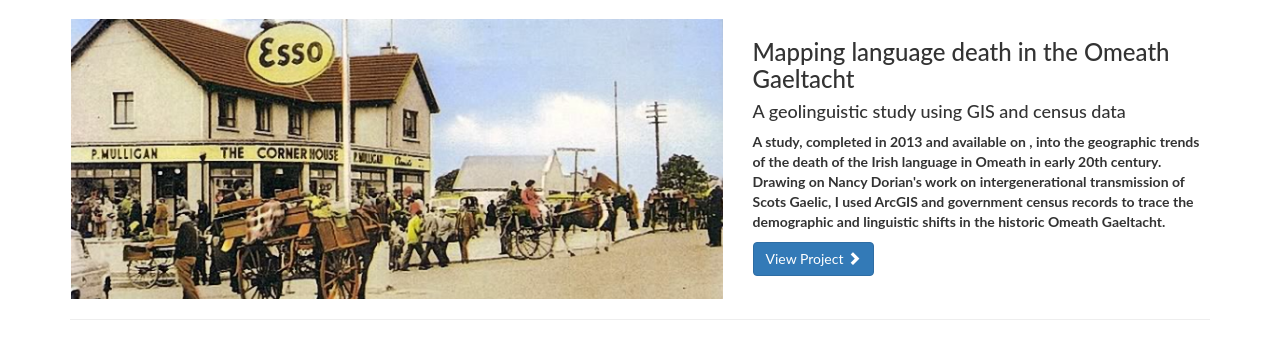
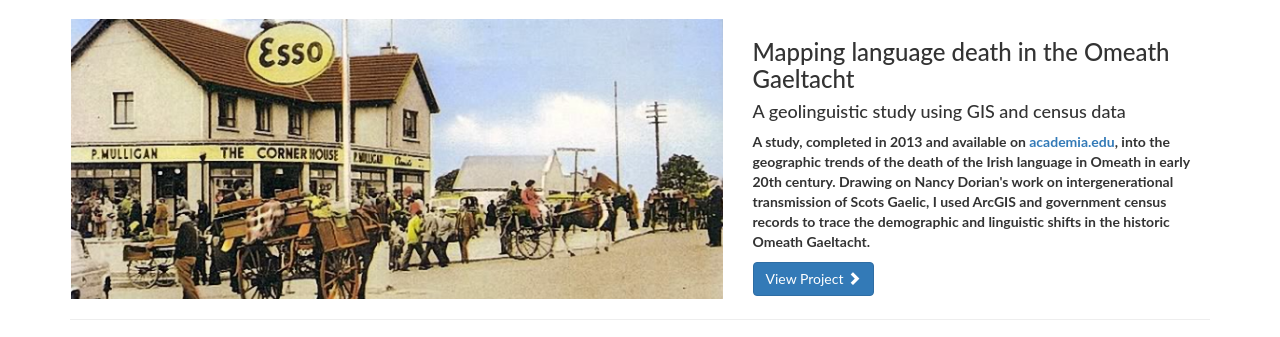
Before and after one commit to cathalmurphy/projects, a plain HTML site: page index.html in a window 1280 px wide. Shown: the part 441-778 px from the top of the page. Drawn offline with Linux system fonts and the light colour scheme.

Commit message:
Fixed academia.edu link

```diff
--- a/index.html
+++ b/index.html
@@ -101,7 +101,7 @@
             <div class="col-md-5">
                 <h3>Mapping language death in the Omeath Gaeltacht</h3>
                 <h4>A geolinguistic study using GIS and census data</h4>
-                <p>A study, completed in 2013 and available on <a href=academia.edu></a>, into the geographic trends of the death of the Irish language in Omeath in early 20th century. Drawing on Nancy Dorian's work on intergenerational transmission of Scots Gaelic, I used ArcGIS and government census records to trace the demographic and linguistic shifts in the historic Omeath Gaeltacht.</p>
+                <p>A study, completed in 2013 and available on <a href=academia.edu>academia.edu</a>, into the geographic trends of the death of the Irish language in Omeath in early 20th century. Drawing on Nancy Dorian's work on intergenerational transmission of Scots Gaelic, I used ArcGIS and government census records to trace the demographic and linguistic shifts in the historic Omeath Gaeltacht.</p>
                 <a class="btn btn-primary" href="https://www.academia.edu/3875685/Mapping_language_death_in_Omeath_Co._Louth">View Project <span class="glyphicon glyphicon-chevron-right"></span></a>
             </div>
         </div>
```
